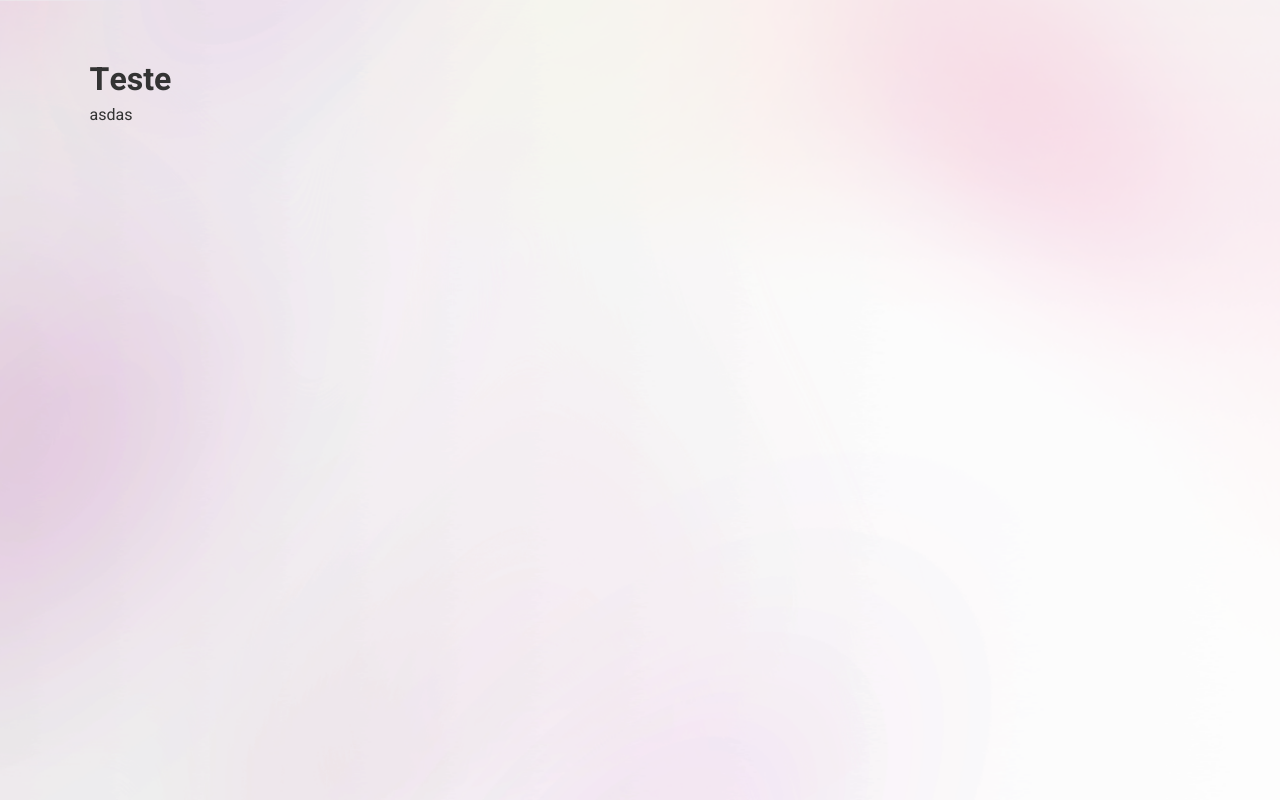
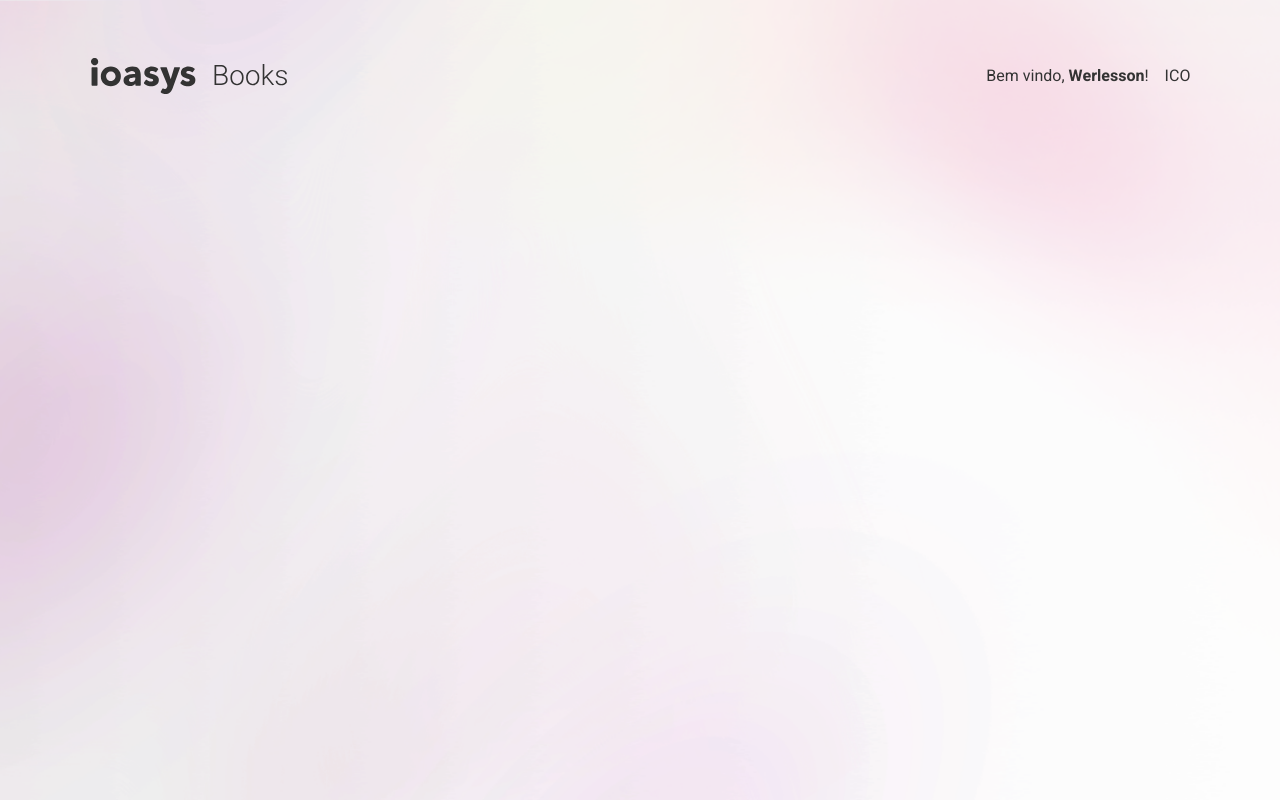
Before and after one commit to werlesson/ioasys-books, a Next.js app: page / in a window 1280 px wide. Built offline with nearby package versions, Linux system fonts and the light colour scheme.

Commit message:
feat(components): create component Nabvar

```diff
--- /dev/null
+++ b/src/components/Navbar/index.jsx
@@ -0,0 +1,12 @@
+import Logo from '../Logo'
+import UserInfo from '../UserInfo'
+import * as S from './styles'
+
+const Navbar = () => (
+  <S.Wrapper>
+    <Logo isBlack />
+    <UserInfo name="Werlesson" />
+  </S.Wrapper>
+)
+
+export default Navbar
--- /dev/null
+++ b/src/components/Navbar/styles.js
@@ -0,0 +1,8 @@
+import styled from 'styled-components'
+
+export const Wrapper = styled.main`
+  width: 100%;
+  display: flex;
+  align-items: center;
+  justify-content: space-between;
+`
--- /dev/null
+++ b/src/components/UserInfo/index.jsx
@@ -0,0 +1,12 @@
+import * as S from './styles'
+
+const UserInfo = ({ name }) => (
+  <S.Wrapper>
+    <span>
+      Bem vindo, <strong>{name}</strong>!
+    </span>
+    <span className="ml-2">ICO</span>
+  </S.Wrapper>
+)
+
+export default UserInfo
--- /dev/null
+++ b/src/components/UserInfo/styles.js
@@ -0,0 +1,3 @@
+import styled from 'styled-components'
+
+export const Wrapper = styled.main``
--- a/src/pages/index.jsx
+++ b/src/pages/index.jsx
@@ -1,10 +1,10 @@
 import LayoutDefault from '../components/LayoutDefault'
+import Navbar from '../components/Navbar'
 
 export default function Home() {
   return (
     <LayoutDefault>
-      <h1>Teste</h1>
-      asdas
+      <Navbar />
     </LayoutDefault>
   )
 }
```
Also changed, not shown: src/components/Navbar/stories.jsx (added, +8 -0 lines), src/components/UserInfo/stories.jsx (added, +8 -0 lines).
